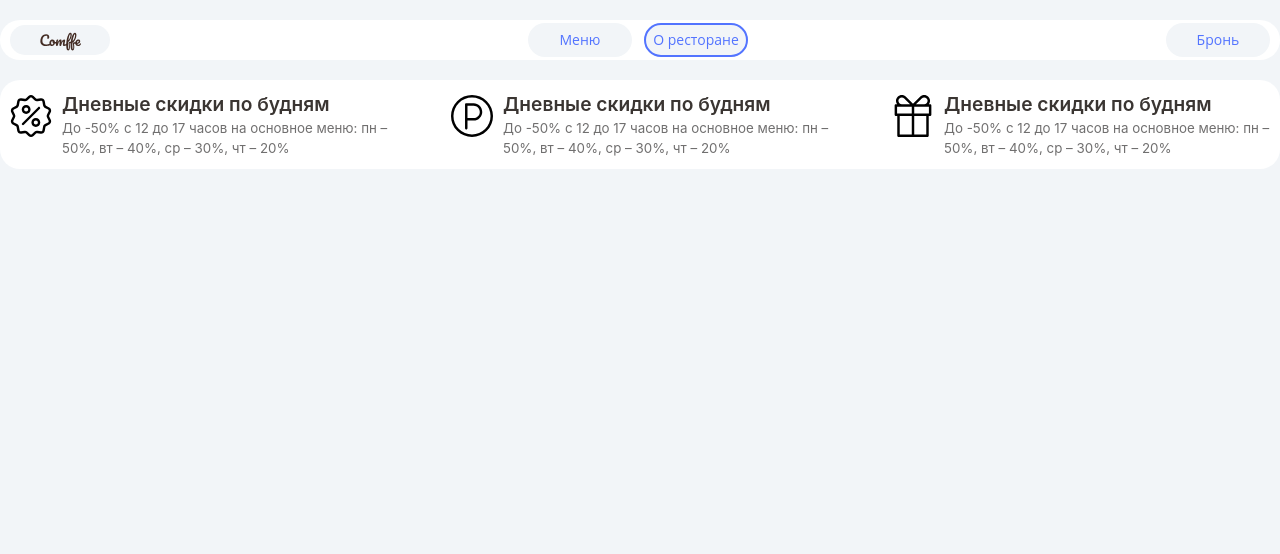
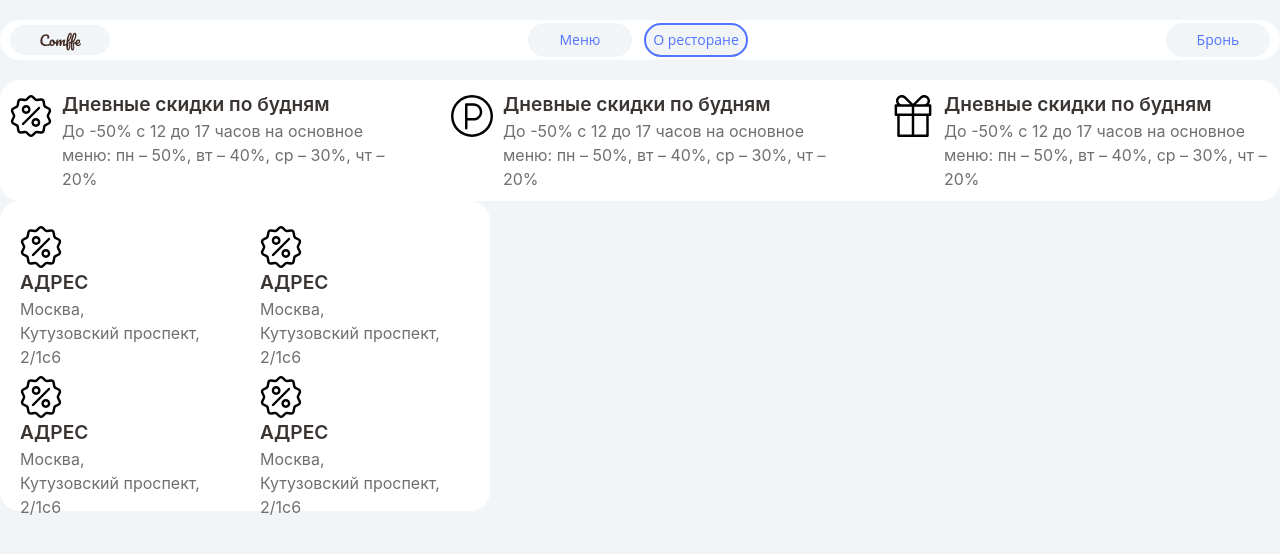
Before and after one commit to nikita-jpg/Restaurant, a React (Create React App) app: page / in a window 1280 px wide. Both pictures are taken after a click on the element "О ресторане". Shown: the top 554 px of the page. Built offline with nearby package versions, Linux system fonts and the light colour scheme.

Commit message:
Добавил панель с информацией

```diff
--- a/src/comonents/About/About.js
+++ b/src/comonents/About/About.js
@@ -1,7 +1,8 @@
 
 import './about.css'
+
 const About = () => {
-    const texts =
+    const discountInfo =
     [{
         title:"Дневные скидки по будням",
         description: "До -50% с 12 до 17 часов на основное меню: пн – 50%, вт – 40%, ср – 30%, чт – 20%",
@@ -17,20 +18,56 @@ const About = () => {
         description: "До -50% с 12 до 17 часов на основное меню: пн – 50%, вт – 40%, ср – 30%, чт – 20%",
         img:"./img/present.svg"
     }]
+
+    const restarauntInfo =
+    [
+        {
+            title:"АДРЕС",
+            description:"Москва, \nКутузовский проспект, 2/1с6",
+            img:"./img/discount.svg"
+        },
+        {
+            title:"АДРЕС",
+            description:"Москва,\nКутузовский проспект, 2/1с6",
+            img:"./img/discount.svg"
+        },
+        {
+            title:"АДРЕС",
+            description:"Москва,\nКутузовский проспект, 2/1с6",
+            img:"./img/discount.svg"
+        },
+        {
+            title:"АДРЕС",
+            description:"Москва,\nКутузовский проспект, 2/1с6",
+            img:"./img/discount.svg"
+    }]
+
     return(
         <div className="About">
             <div className="About__discounts">
                 {
-                texts.map(text => (
-                    <div className="About__discount-block">
-                        <div className="About__logo" style={{backgroundImage: `url(${text.img})`}}></div>
+                discountInfo.map(record => (
+                    <div className="About__discount__block">
+                        <div className="About__logo" style={{backgroundImage: `url(${record.img})`}}></div>
                         <div className="About__text-block">
-                            <span class="About__title_bold">{text.title}</span>
-                            <span class="About__title_normal">{text.description}</span>
+                            <span class="About__title">{record.title}</span>
+                            <span class="About__description">{record.description}</span>
                         </div>
                     </div>
                 ))}
             </div>
+            <div className="About__info">
+                {
+                    restarauntInfo.map( record =>(
+                        <div className="About__info__block">
+                            <div className="About__logo" style={{backgroundImage: `url(${record.img})`}}></div>
+                            <span class="About__title">{record.title}</span>
+                            <span class="About__description">{record.description}</span>
+                        </div>
+                    ))
+                }
+            </div>
+            {/* <iframe src="https://www.google.com/maps/embed?pb=!1m18!1m12!1m3!1d4501.218277081453!2d37.47396850585936!3d55.661006927490206!2m3!1f0!2f0!3f0!3m2!1i1024!2i768!4f13.1!3m3!1m2!1s0x0%3A0x2023687053decdb4!2z0J7QsdGJ0LXQttC40YLQuNC1IOKEljEg0JzQmNCi0KXQog!5e0!3m2!1sru!2sru!4v1623159836557!5m2!1sru!2sru" width="600" height="450" style={{border:"0"}} allowfullscreen="" loading="lazy"></iframe> */}
         </div>
     )
 }
--- a/src/comonents/About/about.css
+++ b/src/comonents/About/about.css
@@ -1,8 +1,6 @@
 .About{
     width: 100%;
     height: auto;
-    background-color: var(--main-el-color);
-    border-radius: 20px;
 }
 .About__discounts{
     max-width: 1400px;
@@ -10,22 +8,28 @@
     display: flex;
     justify-content: space-between;
     align-items: center;
+
+    background-color: var(--main-el-color);
+    border-radius: 20px;
 }
-.About__discount-block{
+.About__discount__block{
     display: flex;
     flex-direction: row;
     gap:10px;
     width: 30%;
+    min-width: 280px;
+}
+.About__title{
     text-align: start;
-}
-.About__title_bold{
     font-size: larger;
     line-height: 1.5;
     font-weight: 600;
     color: #3A3532;
 }
-.About__title_normal{
-    font-size: smaller;
+.About__description{
+    text-align: start;
+    white-space: pre-wrap;
+    font-size: 16px;
     line-height: 1.5;
     font-weight: 400;
     color: #706F6F;
@@ -41,3 +45,32 @@
     display: flex;
     flex-direction: column;
 }
+
+.About__info{
+    width: fit-content;
+    height: fit-content;
+    max-width: 500px;
+    display: grid;
+    justify-content: center;
+    align-items: center;
+    grid-gap: 30px;
+    grid-template-columns: 210px 210px;
+    grid-template-rows: 120px 120px;
+
+    padding: 20px 20px 20px 20px;
+    background-color: var(--main-el-color);
+    border-radius: 20px;
+}
+.About__info__block{
+    height: 120px;
+    width: 210px;
+    display: flex;
+    flex-direction: column;
+    /* background-color: black; */
+}
+
+@media only screen and (max-width:840px){
+.About__discounts{
+    width: min-content;
+    flex-direction: column;
+}}
```
